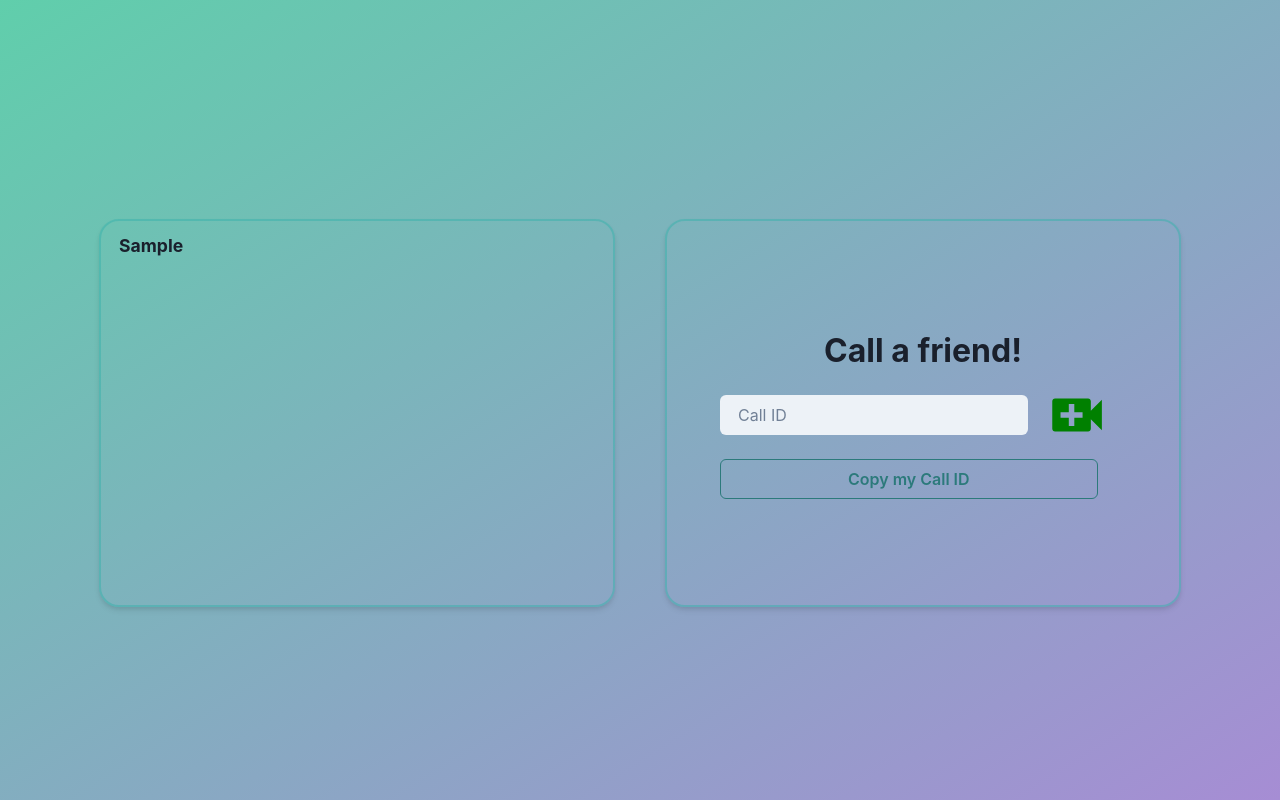
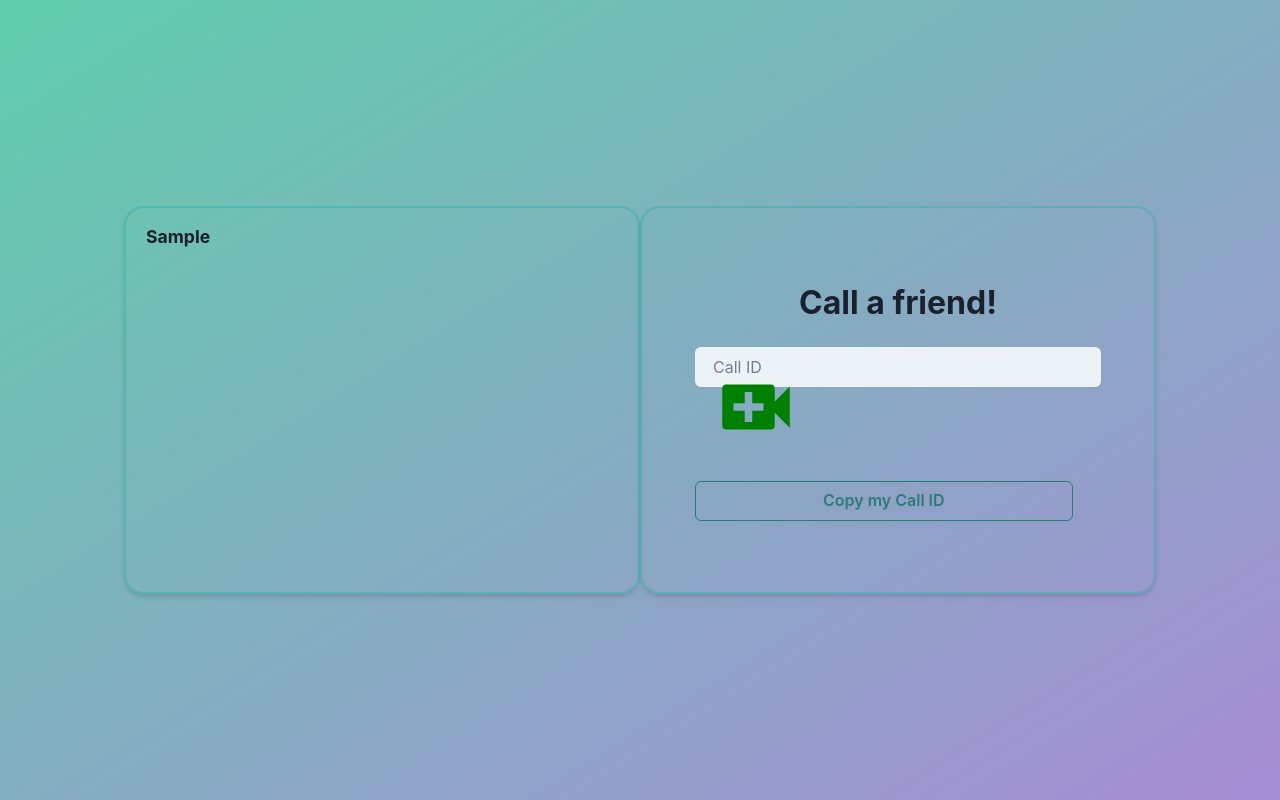
Before and after one commit to oscargonzalezdev/video-call-app, a React (Create React App) app: page / in a window 1280 px wide. Both pictures are taken after typing "Sample" into the empty fields and a click on the button "Start". Built offline with nearby package versions, Linux system fonts and the light colour scheme; no server answers; a web font is replaced by a local one.

Commit message:
refactor(style): add ccs rules for access form style and clean notifications component

```diff
--- a/src/components/Notifications.js
+++ b/src/components/Notifications.js
@@ -13,7 +13,7 @@ import {
 } from '@chakra-ui/react'
 
 const Notifications = () => {
-  const { answerCall, call, setCall, callAccepted, setCallAccepted, callEnded, userVideo } = useContext(SocketContext)
+  const { answerCall, call, setCall } = useContext(SocketContext)
   const [openModal, setOpenModal] = useState(true)
 
   const aceptCall = () => {
@@ -40,9 +40,6 @@ const Notifications = () => {
         </div>
       )
       }
-
-
-
     </>
   )
 }
--- a/src/styles/Access.module.css
+++ b/src/styles/Access.module.css
@@ -1,15 +1,4 @@
 @import url('https://fonts.googleapis.com/css2?family=Coiny&display=swap');
-
-.container {
-    background-image: linear-gradient(to top left, #8360c3b7, #2ebf91c2);
-    width: 100vw;
-    height: 100vh;
-    display: flex;
-    flex-direction: column;
-    justify-content: center;
-    align-items: center;
-    margin: auto;
-}
 
 .login {
     width: 400px;
--- a/src/styles/styles.css
+++ b/src/styles/styles.css
@@ -1,48 +1,74 @@
-body {
+*{
+  margin: 0;
+  padding: 0;
+  box-sizing: border-box;
+}
+
+html body {
   font-family: -apple-system, BlinkMacSystemFont, 'Segoe UI', 'Roboto', 'Oxygen',
     'Ubuntu', 'Cantarell', 'Fira Sans', 'Droid Sans', 'Helvetica Neue',
     sans-serif;
   -webkit-font-smoothing: antialiased;
   -moz-osx-font-smoothing: grayscale;
-}
-
-*{
-  margin: 0;
-  padding: 0;
-  box-sizing: border-box;
-}
-video {
-  min-width: fit-content;
+  background-image: linear-gradient(to top left, #8360c3b7, #2ebf91c2);
+  width: 100vw;
+  height: 100vh;
+  display: flex;
+  flex-direction: column;
+  align-self: center;
+  justify-content: center;
+  align-items: center;
+  margin: auto;
 }
 
 body h1 {
   font-size: 2rem ;
 }
+
 body h2 {
   font-size: 1.1rem ;
+}
+
+.access {
+  position: relative;
+  border: 1px solid #ccc;
+  padding: 1.5rem;
+  border-radius: 20px;
+  background-color: rgba(0, 0, 0, 0.492);
+  box-shadow: 7px 7px 0 #756b8ba1;
+  animation: fadeIn 1s;
 }
 
 .login-form {
   position: relative;
   animation: fadeIn 1s;
 }
+
 .user-name {
-  position: relative ;
+  height: 0;
+  position: relative;
   font-weight: bold;
-  top: 40px;
-  left: 20px;
+  top: 18px;
+  left: 22px;
   z-index: 1;
 }
+
 .call-options {
-  display: flex;
-  justify-content: space-evenly;
+  margin-bottom: 30px;
 }
 
 .flex-row {
   display: flex;
-  align-items:flex-end;
+  justify-content: center;
+  align-items: center;
+}
+
+.gap-40 {
+  gap: 40px;
+}
+
+.flex-wrap {
   flex-wrap: wrap;
-  gap: 50px;
 }
 
 .flex-column {
```
